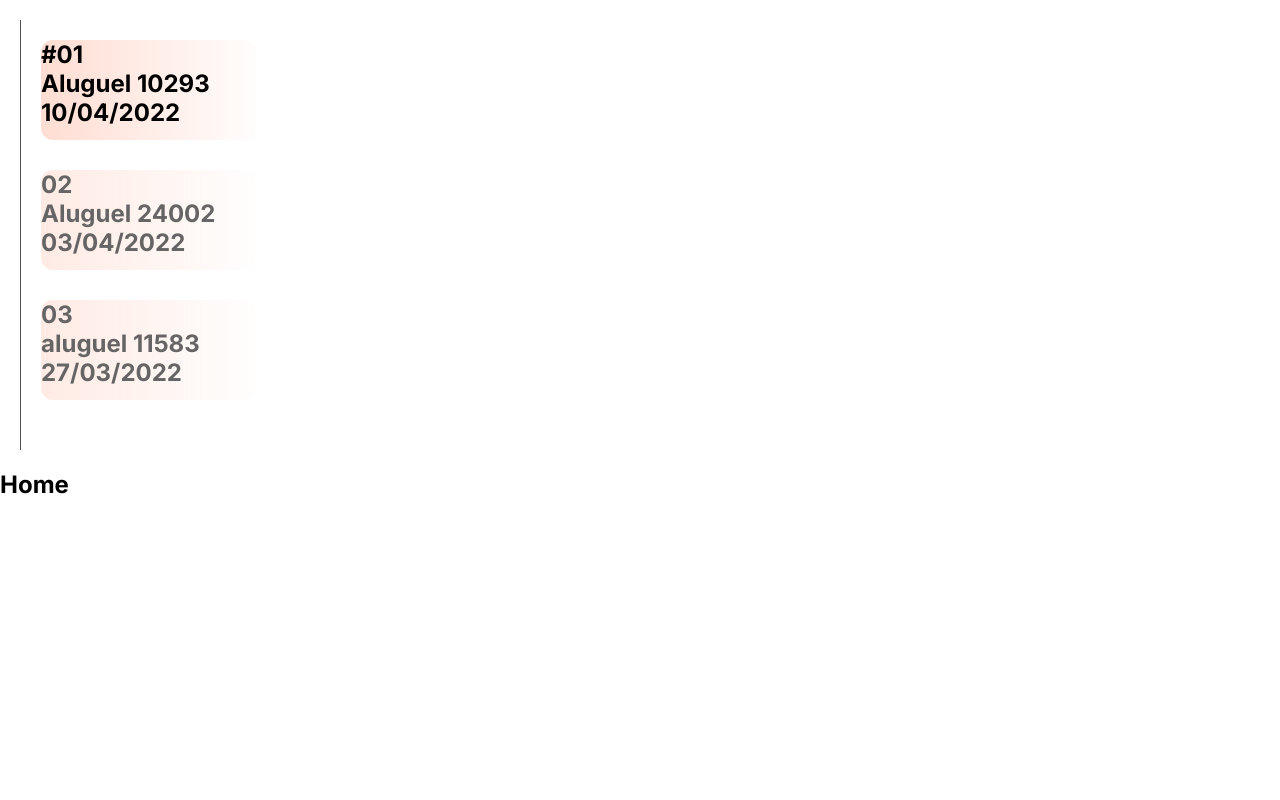
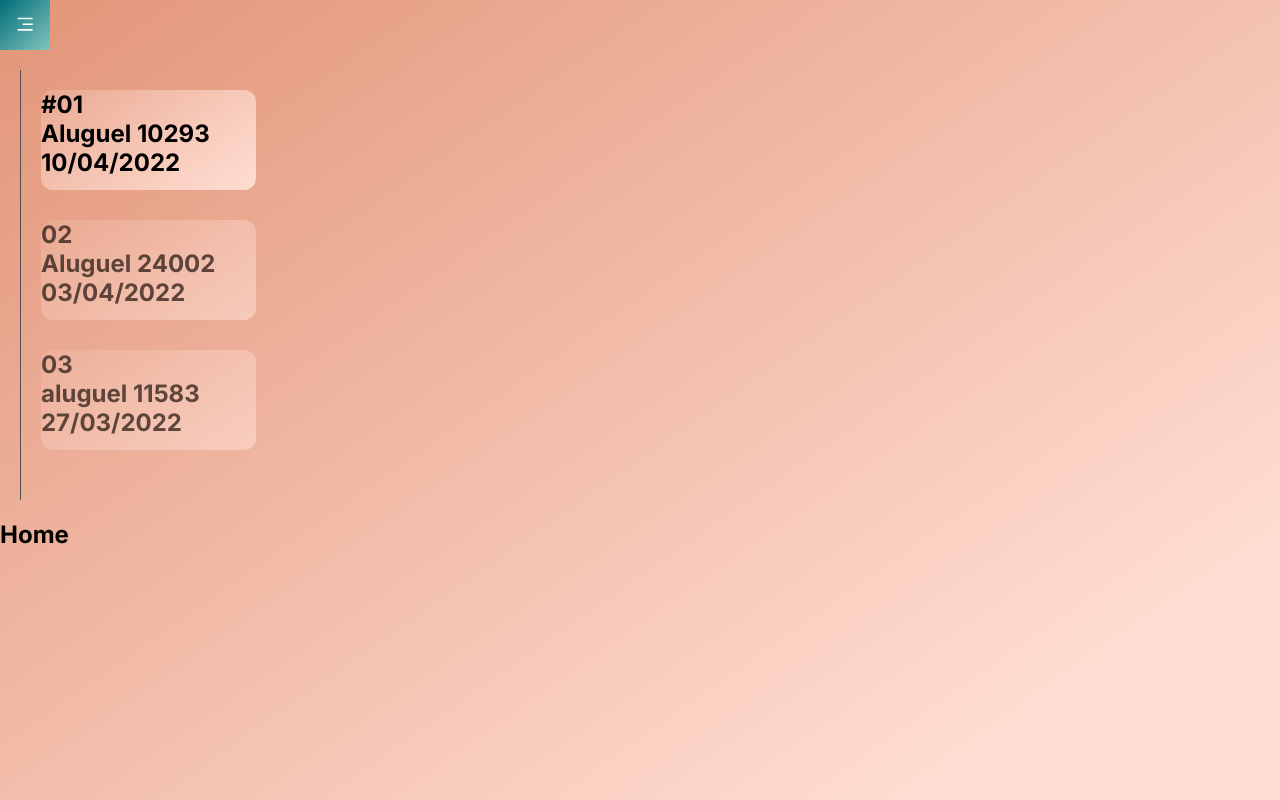
Before and after one commit to oliveiraagu1/Projeto3fase, a Next.js app in the folder frontend/: page /home in a window 1280 px wide. Built offline with nearby package versions, Linux system fonts and the light colour scheme.

Commit message:
colocando icone drower

```diff
--- /dev/null
+++ b/frontend/src/components/ui/Drower/index.jsx
@@ -0,0 +1,8 @@
+
+export function Drower(){
+    return(
+        <div>
+            <img src="./assets/hamburguer.svg" width={20} height={20} />
+        </div>
+    )
+}
--- a/frontend/src/pages/home/index.jsx
+++ b/frontend/src/pages/home/index.jsx
@@ -4,6 +4,7 @@ import Head from "next/head";
 import Link from "next/link";
 import { toast } from "react-toastify";
 import { AuthContext } from "../../contexts/AuthContext";
+import { Drower } from "../../components/ui/Drower";
 
 export default function Home() {
 
@@ -11,6 +12,14 @@ export default function Home() {
 
     return(
         <section className={styles.fullContainer}>
+
+            <button className={styles.burguerContainer}>
+                <Drower />
+            </button>
+
+
+
+
             <div className={styles.containerHistorico}>
                 <div className={styles.historicoUm} >
                     <h1>#01</h1>
--- a/frontend/src/pages/home/styles.module.scss
+++ b/frontend/src/pages/home/styles.module.scss
@@ -1,25 +1,50 @@
-.fullContainer{
-    background-image: radial-gradient(#E29578  #FFDDD210);
+.fullContainer {
+  background: linear-gradient(
+    145deg,
+    rgba(226, 149, 120, 1) 0%,
+    rgba(255, 221, 210, 1) 85%
+  );
+  width: 100vw;
+  height: 100vh;
+  margin: 0 auto;
 }
-.containerHistorico{
+.burguerContainer {
+  background: linear-gradient(
+    135deg,
+    rgba(0, 109, 119, 1) 0%,
+    rgba(131, 197, 190, 1) 100%
+  );
+  height: 50px;
+  width: 50px;
+  border: none;
+}
+
+.containerHistorico {
   display: flex;
   width: 500px;
   flex-direction: column;
   border-left: 1px solid #505050;
   padding: 20px;
   margin: 20px;
-
 }
-  .historicoUm{
-    background-image: linear-gradient(to right, #FFDDD2, #FFDDD210);
+.historicoUm {
+  background: linear-gradient(
+    145deg,
+    rgba(255, 221, 210, 0.2) 0%,
+    rgba(255, 221, 210, 1) 100%
+  );
   border-radius: 12px;
   margin-bottom: 30px;
   width: 215px;
   height: 100px;
 }
-  .historicoDois{
+.historicoDois {
   opacity: 60%;
-    background-image: linear-gradient(to right, #FFDDD2, #FFDDD210);
+  background: linear-gradient(
+    145deg,
+    rgba(255, 221, 210, 0.2) 0%,
+    rgba(255, 221, 210, 1) 100%
+  );
   border-radius: 12px;
   margin-bottom: 30px;
   width: 215px;
```
Also changed, not shown: frontend/public/assets/hamburguer.svg (added), 1 other file (tests, documents, lock files or other folders). Lines whose indentation alone changed are shown as unchanged.
